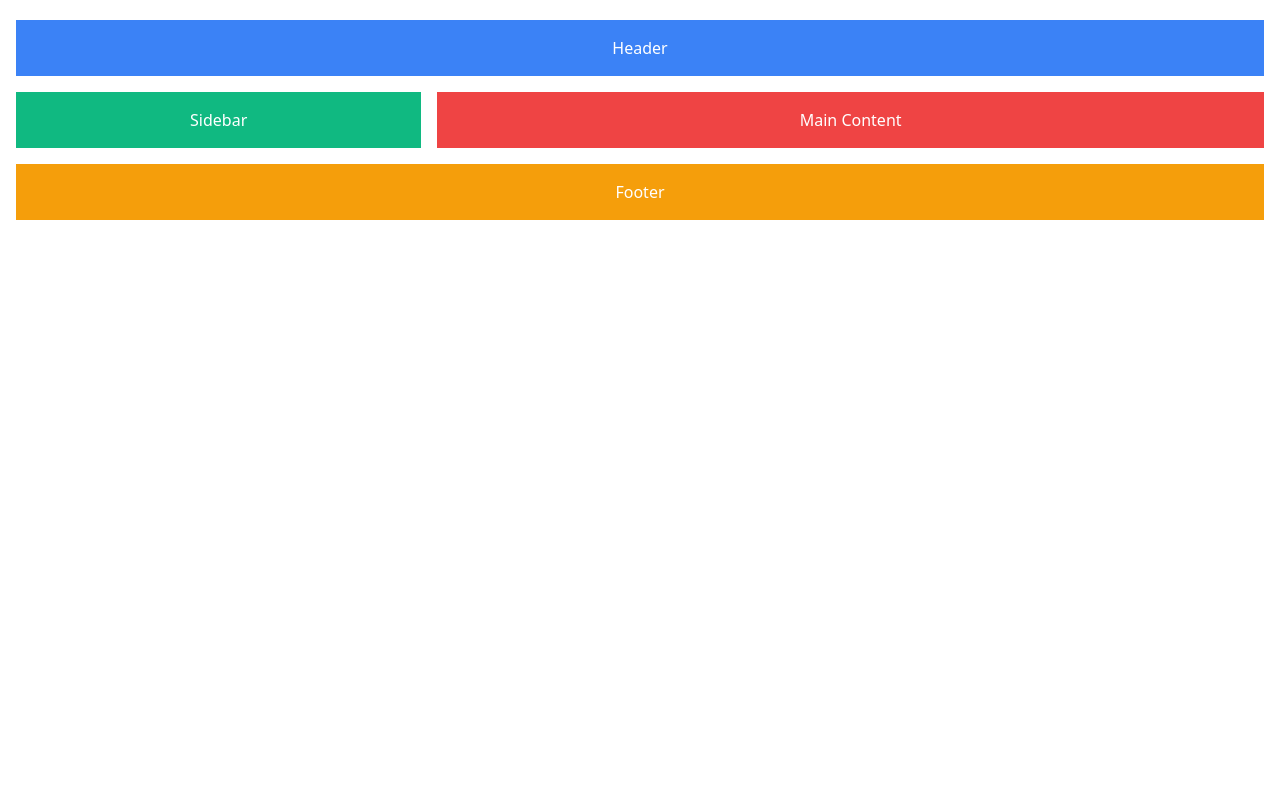
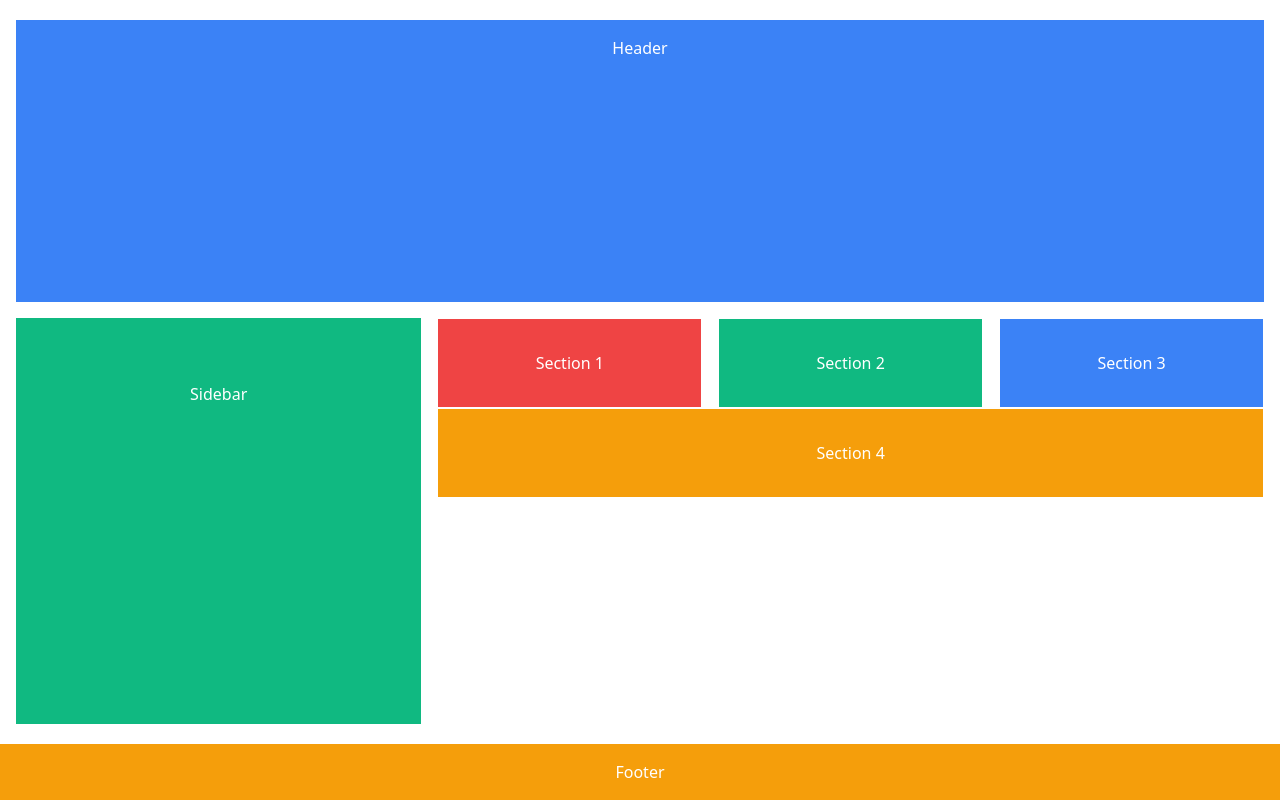
Before and after one commit to SvdNeo/simple_grid_layout, a plain HTML site: page index.html in a window 1280 px wide. Drawn offline with nearby package versions, Linux system fonts and the light colour scheme.

Commit message:
divided the content in to 4 sections

```diff
--- a/index.html
+++ b/index.html
@@ -1,29 +1,44 @@
 <!DOCTYPE html>
-<html lang="en">
+<html lang="en" class="h-full">
 <head>
     <meta charset="UTF-8">
     <meta name="viewport" content="width=device-width, initial-scale=1.0">
     <link href="https://cdn.jsdelivr.net/npm/tailwindcss@2.2.19/dist/tailwind.min.css" rel="stylesheet">
     <title>Webpage Skeleton</title>
 </head>
-<body>
-    <div class="grid grid-cols-3 gap-4 px-4 py-5">
+<body class="flex flex-col h-screen">
+    <div class="grid grid-cols-3 gap-4 px-4 py-5 flex-grow">
         <!-- Header -->
         <div class="col-span-3 bg-blue-500 text-white text-center py-4">
             <h1>Header</h1>
         </div>
         <!-- Sidebar -->
-        <div class="bg-green-500 text-white text-center py-4">
+        <div class="bg-green-500 text-white text-center py-16">
             <h2>Sidebar</h2>
         </div>
         <!-- Main Content -->
-        <div class="col-span-2 bg-red-500 text-white text-center py-4">
-            <h2>Main Content</h2>
+        <div class="col-span-2">
+            <!-- First Row -->
+            <div class="grid grid-cols-3 gap-4">
+                <div class="bg-red-500 border border-white text-white text-center py-8">
+                    <h2>Section 1</h2>
+                </div>
+                <div class="bg-green-500 border border-white text-white text-center py-8">
+                    <h2>Section 2</h2>
+                </div>
+                <div class="bg-blue-500 border border-white text-white text-center py-8">
+                    <h2>Section 3</h2>
+                </div>
+            </div>
+            <!-- Second Row -->
+            <div class="bg-yellow-500 border border-white text-white text-center py-8">
+                <h2>Section 4</h2>
+            </div>
         </div>
-        <!-- Footer -->
-        <div class="col-span-3 bg-yellow-500 text-white text-center py-4">
-            <h2>Footer</h2>
-        </div>
+    </div>
+    <!-- Footer -->
+    <div class="bg-yellow-500 text-white text-center py-4">
+        <h2>Footer</h2>
     </div>
 </body>
 </html>
```
